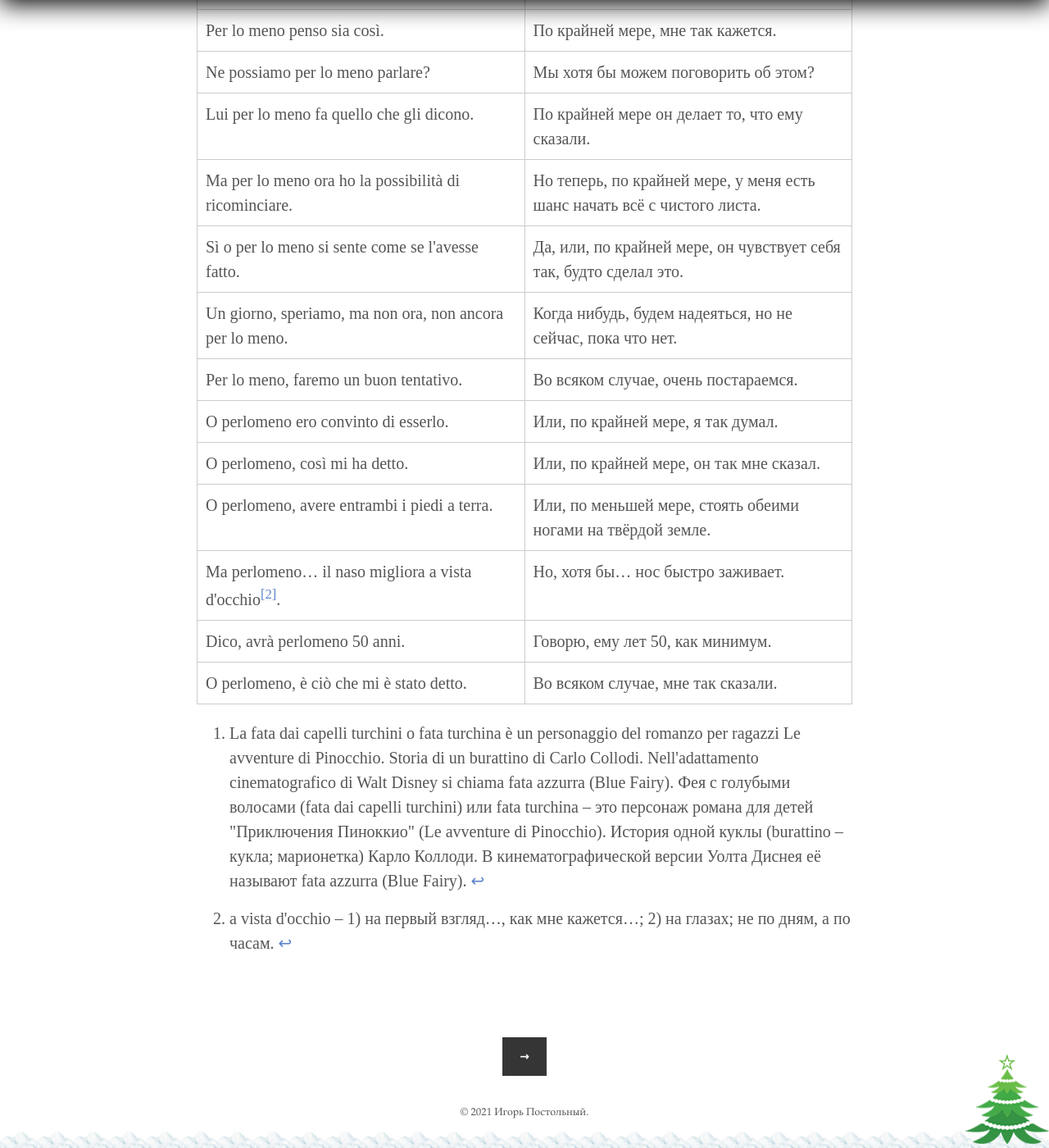
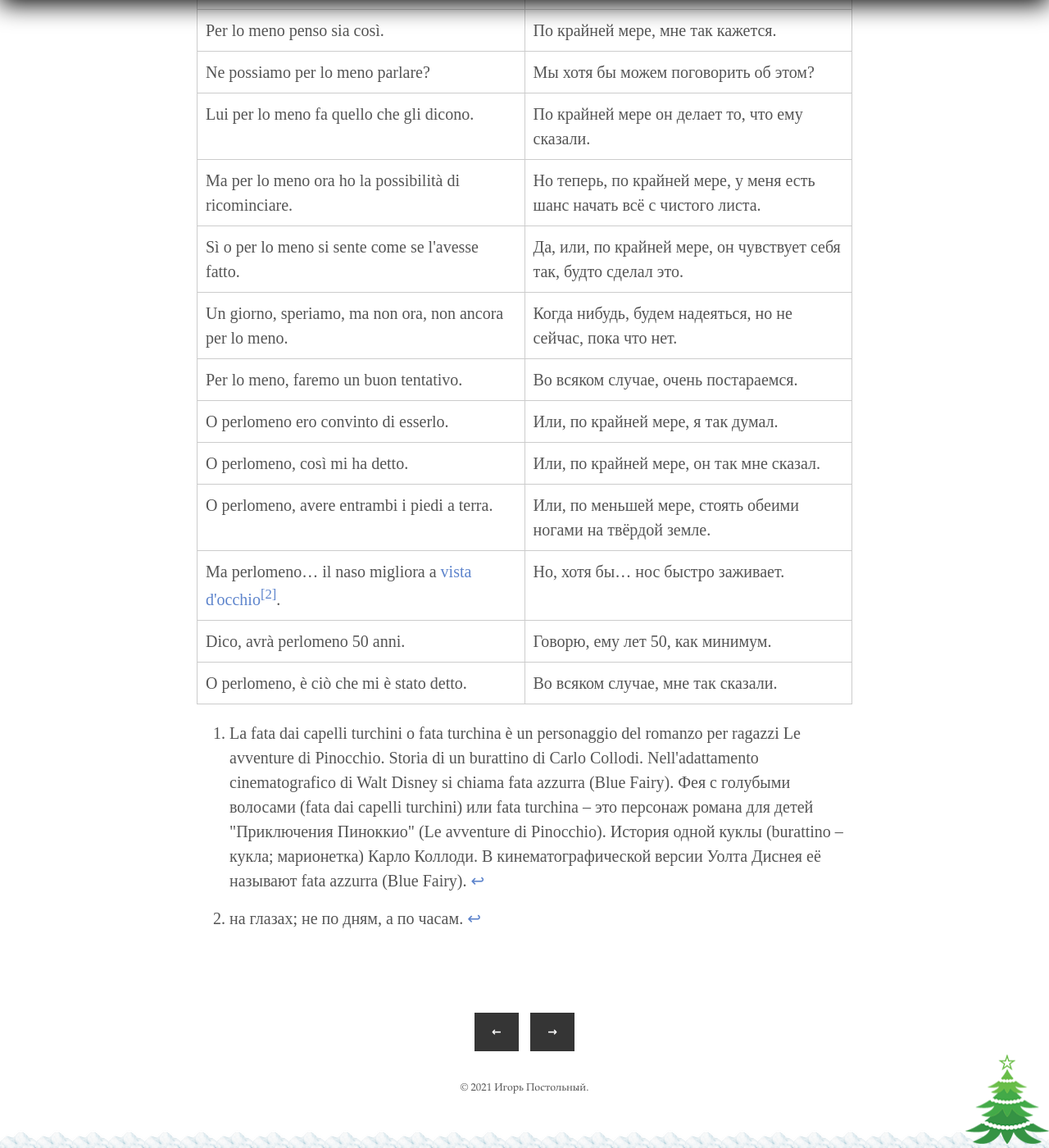
Before and after one commit to postolny/postolny.github.io, a Jekyll site: the page built from _posts/2021-05-06-per-lo-meno.md, in a window 1280 px wide and 1400 px high, scrolled down 2283 px. Shown: the whole window at 82% size. Built offline with Jekyll 4.4.1, drawn with Linux system fonts in a browser that asks for light colours.

Commit message:
Add files via upload

```diff
--- a/_posts/2021-05-06-per-lo-meno.md
+++ b/_posts/2021-05-06-per-lo-meno.md
@@ -50,10 +50,10 @@
 |O perlomeno ero convinto di esserlo.|Или, по крайней мере, я так думал.|
 |O perlomeno, così mi ha detto.|Или, по крайней мере, он так мне сказал.|
 |O perlomeno, avere entrambi i piedi a terra.|Или, по меньшей мере, стоять обеими ногами на твёрдой земле.|
-|Ma perlomeno... il naso migliora a vista d'occhio[^2].|Но, хотя бы... нос быстро заживает.|
+|Ma perlomeno... il naso migliora a [vista d'occhio]({{ site.baseurl }}/2021-05-07/a-vista-docchio)[^2].|Но, хотя бы... нос быстро заживает.|
 |Dico, avrà perlomeno 50 anni.|Говорю, ему лет 50, как минимум.|
 |O perlomeno, è ciò che mi è stato detto.|Во всяком случае, мне так сказали.|
 
 [^1]: La fata dai capelli turchini o fata turchina è un personaggio del romanzo per ragazzi Le avventure di Pinocchio. Storia di un burattino di Carlo Collodi. Nell'adattamento cinematografico di Walt Disney si chiama fata azzurra (Blue Fairy). Фея с голубыми волосами (fata dai capelli turchini) или fata turchina – это персонаж романа для детей "Приключения Пиноккио" (Le avventure di Pinocchio). История одной куклы (burattino – кукла; марионетка) Карло Коллоди. В кинематографической версии Уолта Диснея её называют fata azzurra (Blue Fairy).
 
-[^2]: a vista d'occhio – 1) на первый взгляд..., как мне кажется...; 2) на глазах; не по дням, а по часам.
+[^2]: на глазах; не по дням, а по часам.
```
Also changed, not shown: _posts/2021-05-07-a-vista-docchio.md (added, +41 -0 lines).
